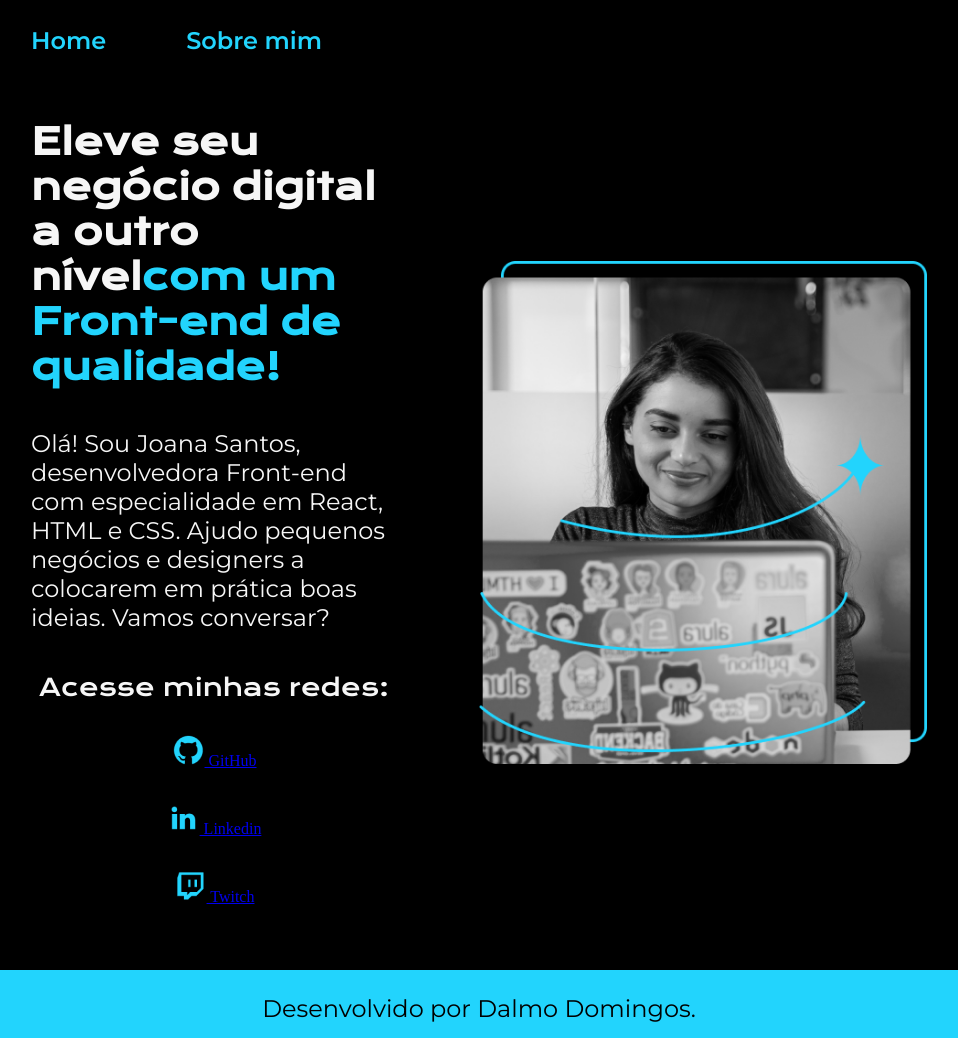
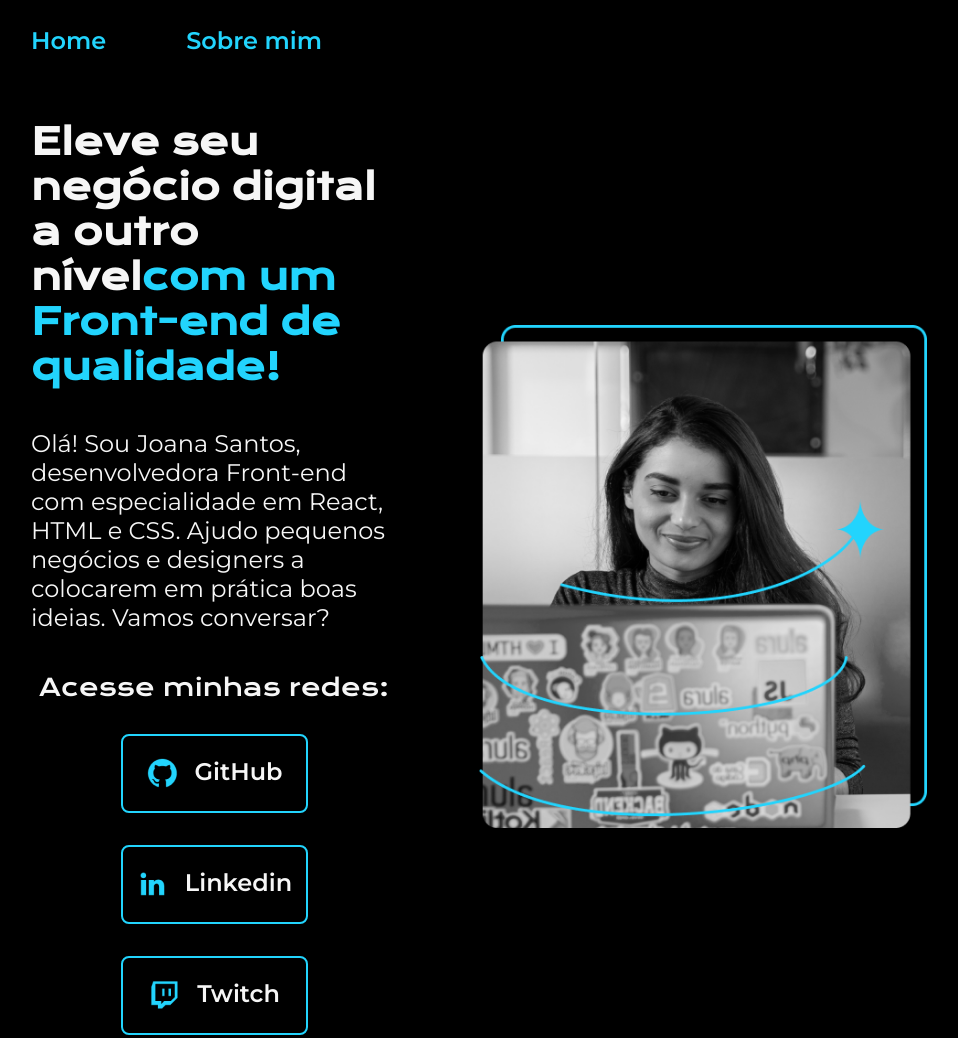
Before and after one commit to DalmoDomingos/portifolio, a plain HTML site: page index.html in a window 1280 px wide. Shown: the top 1038 px of the page, without its empty margins (161-1119 px from the left). Drawn offline with nearby package versions, Linux system fonts and the light colour scheme.

Commit message:
segunda alteração

```diff
--- a/index.html
+++ b/index.html
@@ -28,15 +28,15 @@
             conversar?</p>
             <div class="apresentacao__links">
                 <h2 class="apresentacao__links__subtitulo">Acesse minhas redes:</h2>
-                <a class="apresentacao__links__apresentacao" href="https://github.com/DalmoDomingos">
+                <a class="apresentacao__links__navegacao" href="https://github.com/DalmoDomingos">
                     <img src="./assets/github.png" alt="GitHub">
                 GitHub
                 </a>
-                <a class="apresentacao__links__apresentacao" href="https://linkedin.com/in/dalmodomingos">
+                <a class="apresentacao__links__navegacao" href="https://linkedin.com/in/dalmodomingos">
                     <img src="./assets/linkedin.png" alt="Linkedin">
                 Linkedin
                 </a>
-                <a class="apresentacao__links__apresentacao" href="https://twitch.com/DalmoDomingos">
+                <a class="apresentacao__links__navegacao" href="https://twitch.com/DalmoDomingos">
                     <img src="./assets/twitch.png" alt="Twitch">
                 Twitch
                 </a>
--- a/styles/style.css
+++ b/styles/style.css
@@ -103,7 +103,7 @@ body{
     font-family: var(--fonte-secundaria);
 }
 
-.apresentacao__links__link:hover{
+.apresentacao__links__navegacao:hover{
     background-color: var(--cor-hover);
 }
 
```
